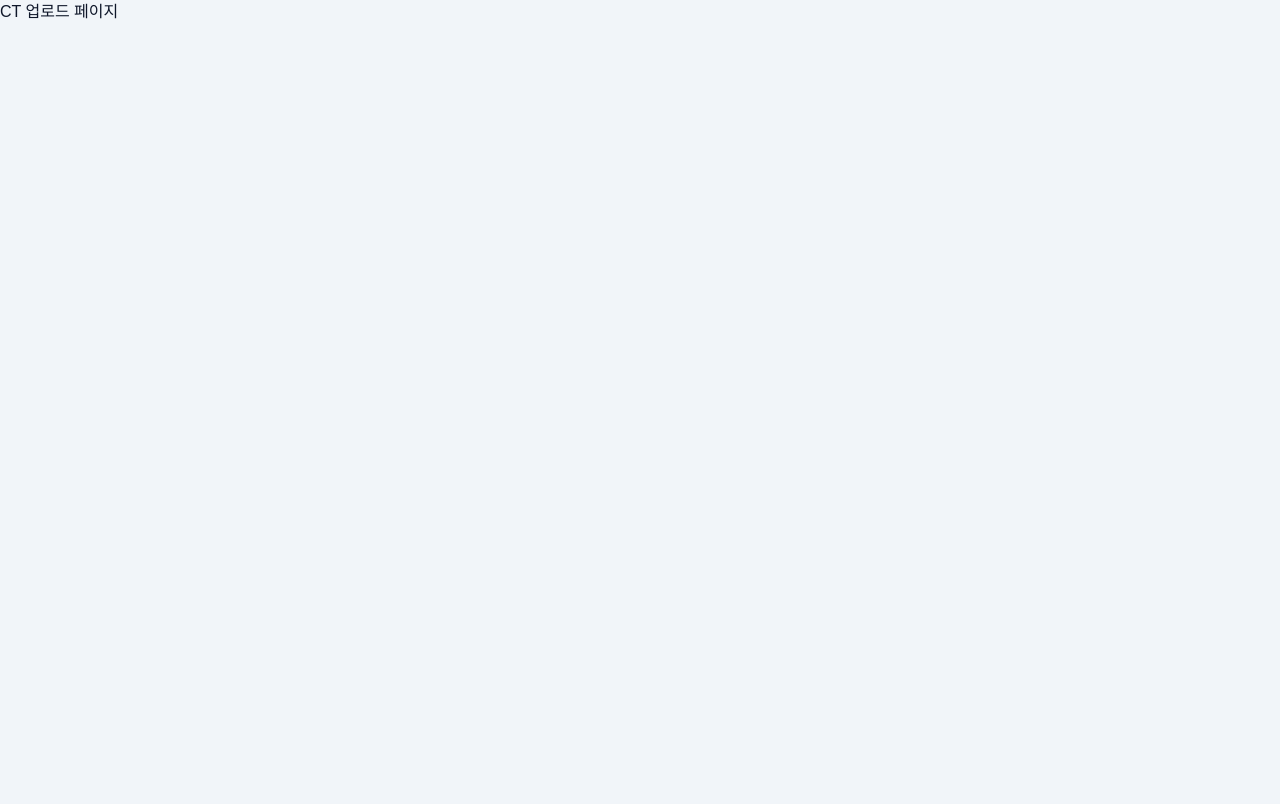
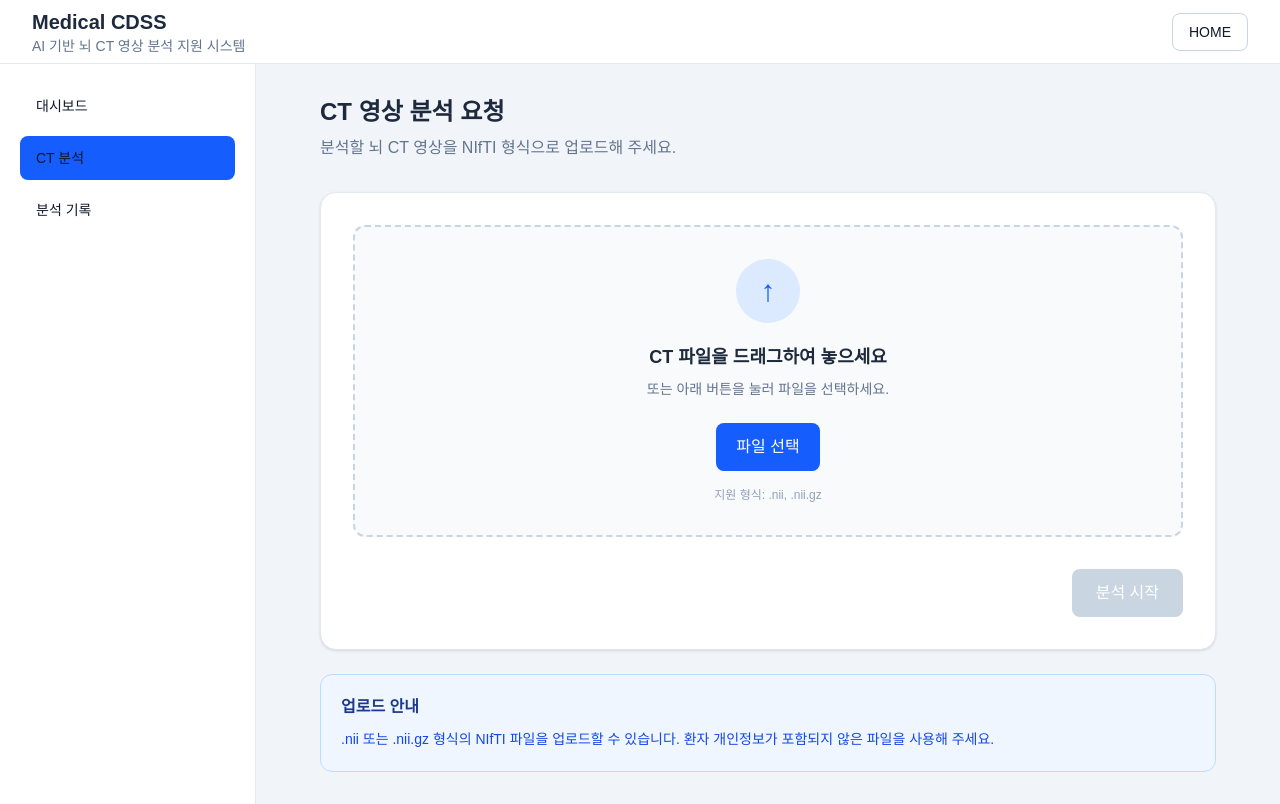
Before and after one commit to duddl6292/medical-cdss, a React (Vite) app in the folder frontend/: page /upload in a window 1280 px wide. Built offline with nearby package versions, Linux system fonts and the light colour scheme.

Commit message:
공통레이아웃 및 ct업로드페이지 화면 구성

```diff
--- a/frontend/src/components/sidebar.tsx
+++ b/frontend/src/components/sidebar.tsx
@@ -0,0 +1,30 @@
+import { NavLink } from "react-router-dom";
+
+function Sidebar() {
+  const menuClass = ({ isActive }: { isActive: boolean }) =>
+    `block w-full rounded-lg px-4 py-3 text-sm font-medium transition ${
+      isActive
+        ? "bg-blue-600 text-white"
+        : "text-slate-600 hover:bg-slate-100"
+    }`;
+
+  return (
+    <aside className="min-h-[calc(100vh-64px)] w-64 border-r border-slate-200 bg-white p-5">
+      <nav className="space-y-2">
+        <NavLink to="/" end className={menuClass}>
+          대시보드
+        </NavLink>
+
+        <NavLink to="/upload" className={menuClass}>
+          CT 분석
+        </NavLink>
+
+        <NavLink to="/history" className={menuClass}>
+          분석 기록
+        </NavLink>
+      </nav>
+    </aside>
+  );
+}
+
+export default Sidebar;
--- a/frontend/src/layouts/applayout.tsx
+++ b/frontend/src/layouts/applayout.tsx
@@ -0,0 +1,40 @@
+import type { ReactNode } from "react";
+import { Link } from "react-router-dom";
+import Sidebar from "../components/sidebar";
+
+interface AppLayoutProps {
+  children: ReactNode;
+}
+
+function AppLayout({ children }: AppLayoutProps) {
+  return (
+    <div className="min-h-screen bg-slate-100">
+      <header className="flex h-16 items-center justify-between border-b border-slate-200 bg-white px-8">
+        <div>
+          <h1 className="text-xl font-bold text-slate-800">
+            Medical CDSS
+          </h1>
+
+          <p className="text-sm text-slate-500">
+            AI 기반 뇌 CT 영상 분석 지원 시스템
+          </p>
+        </div>
+
+        <Link
+          to="/"
+          className="inline-flex items-center rounded-lg border border-slate-300 px-4 py-2 text-sm font-medium text-slate-700 hover:bg-slate-50"
+        >
+          HOME
+        </Link>
+      </header>
+
+      <div className="flex">
+        <Sidebar />
+
+        <main className="min-w-0 flex-1 p-8">{children}</main>
+      </div>
+    </div>
+  );
+}
+
+export default AppLayout;
--- a/frontend/src/pages/mainpage.tsx
+++ b/frontend/src/pages/mainpage.tsx
@@ -40,12 +40,12 @@ function MainPage() {
         <div className="flex items-center gap-4">
           <span className="text-sm text-slate-600">관리자</span>
 
-          <button
-            type="button"
+          <Link
+            to="/"
             className="rounded-lg border border-slate-300 px-4 py-2 text-sm text-slate-700 hover:bg-slate-50"
           >
-            로그아웃
-          </button>
+            대시보드
+          </Link>
         </div>
       </header>
 
--- a/frontend/src/pages/uploadpage.tsx
+++ b/frontend/src/pages/uploadpage.tsx
@@ -1,5 +1,218 @@
+import { useRef, useState } from "react";
+import type { ChangeEvent, DragEvent } from "react";
+import { useNavigate } from "react-router-dom";
+import AppLayout from "../layouts/applayout";
+
 function UploadPage() {
-  return <h1>CT 업로드 페이지</h1>;
+  const navigate = useNavigate();
+  const fileInputRef = useRef<HTMLInputElement>(null);
+
+  const [selectedFile, setSelectedFile] = useState<File | null>(null);
+  const [errorMessage, setErrorMessage] = useState("");
+  const [isDragging, setIsDragging] = useState(false);
+
+  // .nii 또는 .nii.gz 파일인지 검사
+  const validateFile = (file: File) => {
+    const fileName = file.name.toLowerCase();
+
+    const isNiftiFile =
+      fileName.endsWith(".nii") || fileName.endsWith(".nii.gz");
+
+    if (!isNiftiFile) {
+      setSelectedFile(null);
+      setErrorMessage(
+        ".nii 또는 .nii.gz 형식의 CT 파일만 업로드할 수 있습니다."
+      );
+      return;
+    }
+
+    setSelectedFile(file);
+    setErrorMessage("");
+  };
+
+  // 파일 선택 버튼으로 파일을 선택했을 때
+  const handleFileChange = (event: ChangeEvent<HTMLInputElement>) => {
+    const file = event.target.files?.[0];
+
+    if (file) {
+      validateFile(file);
+    }
+  };
+
+  // 파일을 업로드 영역 위로 가져왔을 때
+  const handleDragOver = (event: DragEvent<HTMLDivElement>) => {
+    event.preventDefault();
+    setIsDragging(true);
+  };
+
+  // 파일이 업로드 영역을 벗어났을 때
+  const handleDragLeave = () => {
+    setIsDragging(false);
+  };
+
+  // 파일을 업로드 영역에 놓았을 때
+  const handleDrop = (event: DragEvent<HTMLDivElement>) => {
+    event.preventDefault();
+    setIsDragging(false);
+
+    const file = event.dataTransfer.files?.[0];
+
+    if (file) {
+      validateFile(file);
+    }
+  };
+
+  // 선택한 파일 삭제
+  const handleRemoveFile = () => {
+    setSelectedFile(null);
+    setErrorMessage("");
+
+    if (fileInputRef.current) {
+      fileInputRef.current.value = "";
+    }
+  };
+
+  // 파일 용량을 MB 단위로 표시
+  const formatFileSize = (size: number) => {
+    const megabytes = size / (1024 * 1024);
+
+    return `${megabytes.toFixed(2)} MB`;
+  };
+
+  // 분석 시작
+  const handleStartAnalysis = () => {
+    if (!selectedFile) {
+      setErrorMessage("분석할 CT 파일을 먼저 선택해 주세요.");
+      return;
+    }
+
+    // API 연결 전 임시 ct_id
+    const temporaryCtId = `CT-${Date.now()}`;
+
+    navigate(`/progress/${temporaryCtId}`);
+  };
+
+  return (
+    <AppLayout>
+      <div className="mx-auto max-w-4xl">
+        {/* 페이지 제목 */}
+        <section className="mb-8">
+          <h2 className="text-2xl font-bold text-slate-800">
+            CT 영상 분석 요청
+          </h2>
+
+          <p className="mt-2 text-slate-500">
+            분석할 뇌 CT 영상을 NIfTI 형식으로 업로드해 주세요.
+          </p>
+        </section>
+
+        {/* 업로드 카드 */}
+        <section className="rounded-2xl border border-slate-200 bg-white p-8 shadow-sm">
+          {/* 드래그 앤 드롭 영역 */}
+          <div
+            onDragOver={handleDragOver}
+            onDragLeave={handleDragLeave}
+            onDrop={handleDrop}
+            className={`flex min-h-72 flex-col items-center justify-center rounded-xl border-2 border-dashed p-8 text-center transition ${
+              isDragging
+                ? "border-blue-500 bg-blue-50"
+                : "border-slate-300 bg-slate-50"
+            }`}
+          >
+            <div className="mb-5 flex h-16 w-16 items-center justify-center rounded-full bg-blue-100 text-3xl text-blue-600">
+              ↑
+            </div>
+
+            <h3 className="text-lg font-semibold text-slate-800">
+              CT 파일을 드래그하여 놓으세요
+            </h3>
+
+            <p className="mt-2 text-sm text-slate-500">
+              또는 아래 버튼을 눌러 파일을 선택하세요.
+            </p>
+
+            <input
+              ref={fileInputRef}
+              type="file"
+              accept=".nii,.nii.gz"
+              onChange={handleFileChange}
+              className="hidden"
+            />
+
+            <button
+              type="button"
+              onClick={() => fileInputRef.current?.click()}
+              className="mt-6 rounded-lg bg-blue-600 px-5 py-3 font-medium text-white transition hover:bg-blue-700"
+            >
+              파일 선택
+            </button>
+
+            <p className="mt-4 text-xs text-slate-400">
+              지원 형식: .nii, .nii.gz
+            </p>
+          </div>
+
+          {/* 오류 메시지 */}
+          {errorMessage && (
+            <p className="mt-4 rounded-lg bg-red-50 px-4 py-3 text-sm text-red-600">
+              {errorMessage}
+            </p>
+          )}
+
+          {/* 선택된 파일 정보 */}
+          {selectedFile && (
+            <div className="mt-6 rounded-xl border border-slate-200 bg-white p-5">
+              <div className="flex items-center justify-between gap-4">
+                <div>
+                  <p className="text-sm font-medium text-slate-500">
+                    선택된 파일
+                  </p>
+
+                  <p className="mt-1 font-semibold text-slate-800">
+                    {selectedFile.name}
+                  </p>
+
+                  <p className="mt-1 text-sm text-slate-500">
+                    파일 크기: {formatFileSize(selectedFile.size)}
+                  </p>
+                </div>
+
+                <button
+                  type="button"
+                  onClick={handleRemoveFile}
+                  className="rounded-lg border border-slate-300 px-4 py-2 text-sm text-slate-600 transition hover:bg-slate-50"
+                >
+                  삭제
+                </button>
+              </div>
+            </div>
+          )}
+
+          {/* 분석 시작 버튼 */}
+          <div className="mt-8 flex justify-end">
+            <button
+              type="button"
+              onClick={handleStartAnalysis}
+              disabled={!selectedFile}
+              className="rounded-lg bg-blue-600 px-6 py-3 font-medium text-white transition hover:bg-blue-700 disabled:cursor-not-allowed disabled:bg-slate-300"
+            >
+              분석 시작
+            </button>
+          </div>
+        </section>
+
+        {/* 안내 */}
+        <section className="mt-6 rounded-xl border border-blue-200 bg-blue-50 p-5">
+          <h3 className="font-semibold text-blue-900">업로드 안내</h3>
+
+          <p className="mt-2 text-sm leading-6 text-blue-700">
+            .nii 또는 .nii.gz 형식의 NIfTI 파일을 업로드할 수 있습니다.
+            환자 개인정보가 포함되지 않은 파일을 사용해 주세요.
+          </p>
+        </section>
+      </div>
+    </AppLayout>
+  );
 }
 
 export default UploadPage;
```
